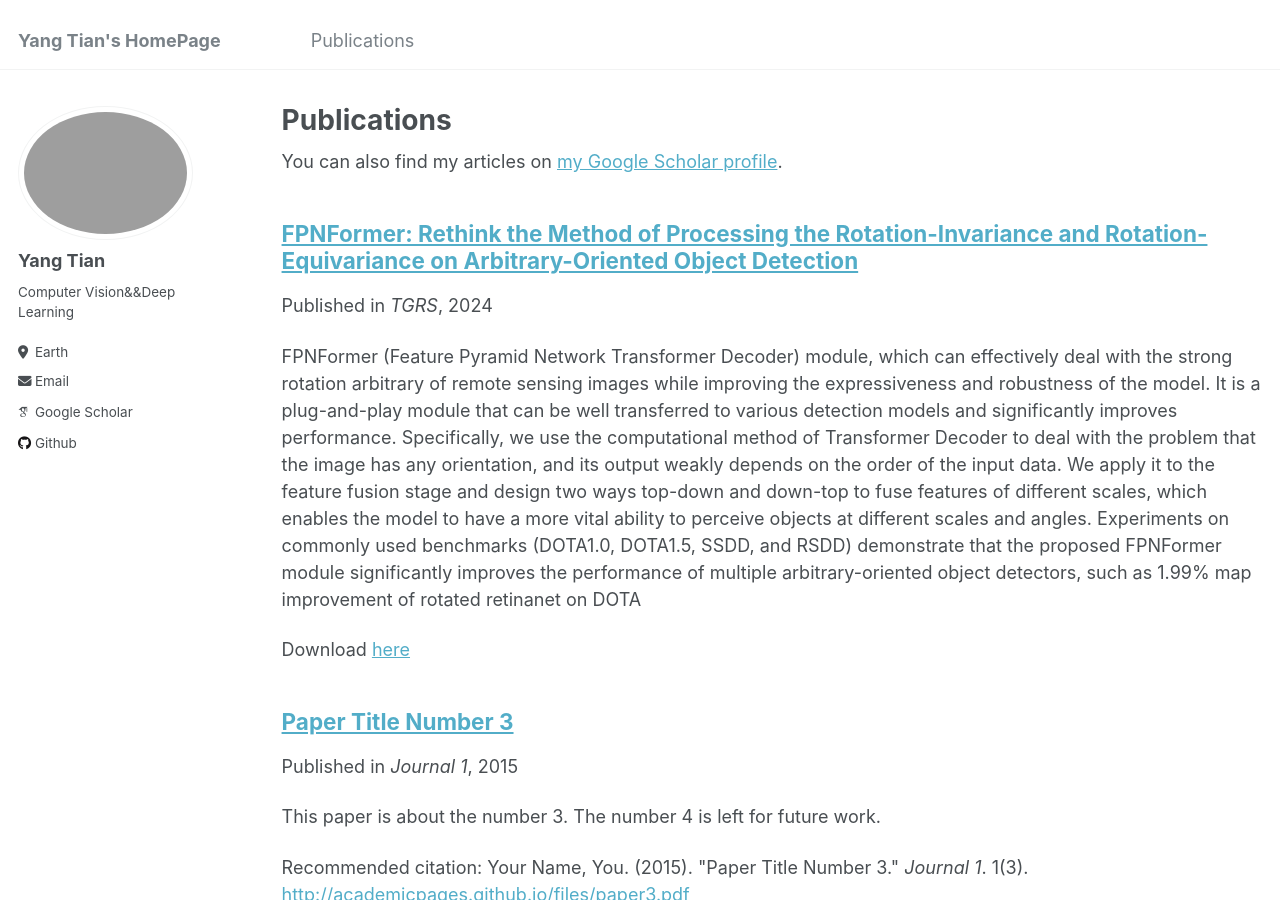
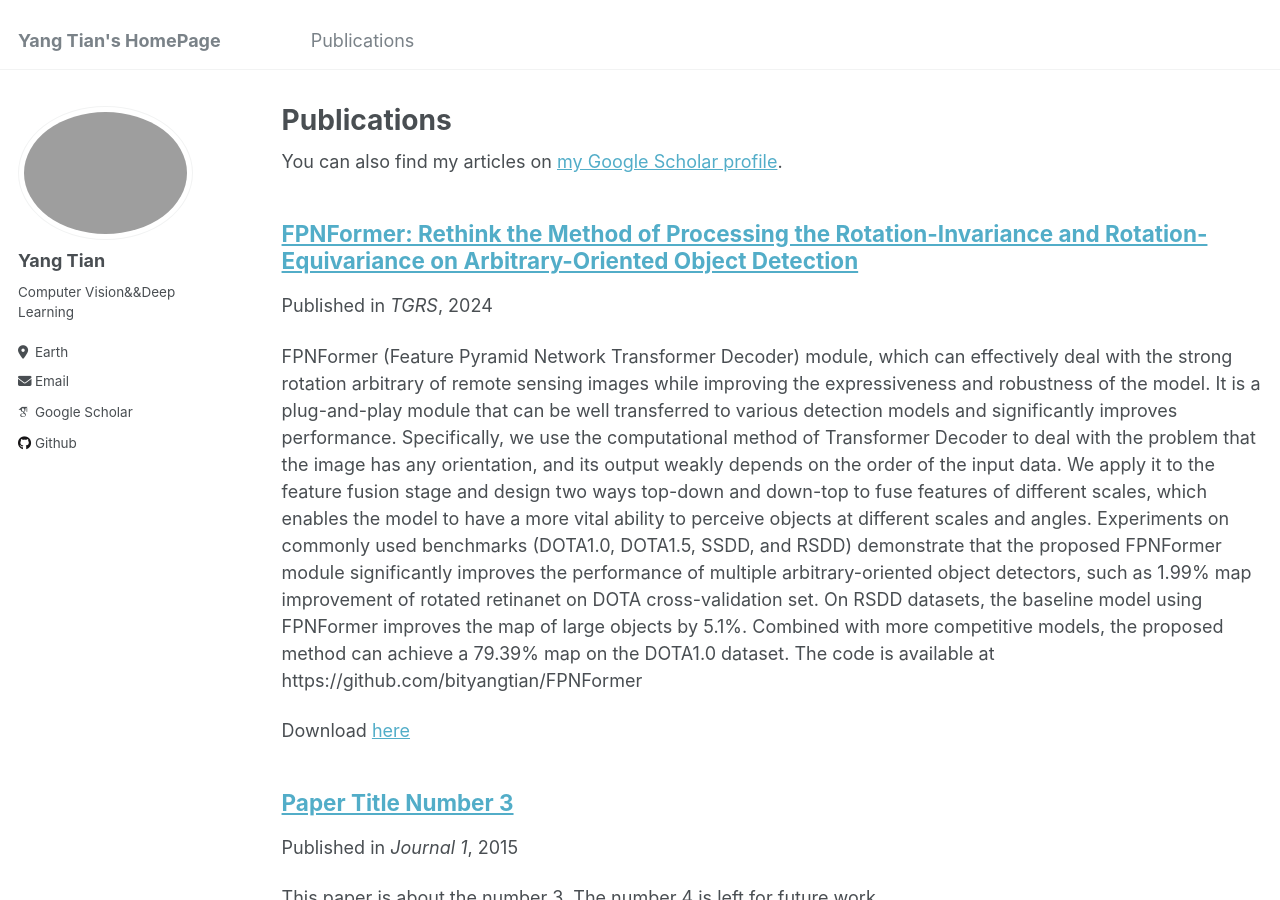
Before and after one commit to yangtian6781/yangtian6781.github.io, a Jekyll site: the page built from _pages/publications.md, in a window 1280 px wide and 900 px high. Built offline with Jekyll 4.4.1, drawn with Linux system fonts in a browser that asks for light colours; some web fonts are replaced.

Commit message:
Update 2024-01-08.md

```diff
--- a/_publications/2024-01-08.md
+++ b/_publications/2024-01-08.md
@@ -2,7 +2,7 @@
 title: "FPNFormer: Rethink the Method of Processing the Rotation-Invariance and Rotation-Equivariance on Arbitrary-Oriented Object Detection"
 collection: publications
 permalink: /publication/2024-01-08
-excerpt: 'FPNFormer (Feature Pyramid Network Transformer Decoder) module, which can effectively deal with the strong rotation arbitrary of remote sensing images while improving the expressiveness and robustness of the model. It is a plug-and-play module that can be well transferred to various detection models and significantly improves performance. Specifically, we use the computational method of Transformer Decoder to deal with the problem that the image has any orientation, and its output weakly depends on the order of the input data. We apply it to the feature fusion stage and design two ways top-down and down-top to fuse features of different scales, which enables the model to have a more vital ability to perceive objects at different scales and angles. Experiments on commonly used benchmarks (DOTA1.0, DOTA1.5, SSDD, and RSDD) demonstrate that the proposed FPNFormer module significantly improves the performance of multiple arbitrary-oriented object detectors, such as 1.99% map improvement of rotated retinanet on DOTA '
+excerpt: 'FPNFormer (Feature Pyramid Network Transformer Decoder) module, which can effectively deal with the strong rotation arbitrary of remote sensing images while improving the expressiveness and robustness of the model. It is a plug-and-play module that can be well transferred to various detection models and significantly improves performance. Specifically, we use the computational method of Transformer Decoder to deal with the problem that the image has any orientation, and its output weakly depends on the order of the input data. We apply it to the feature fusion stage and design two ways top-down and down-top to fuse features of different scales, which enables the model to have a more vital ability to perceive objects at different scales and angles. Experiments on commonly used benchmarks (DOTA1.0, DOTA1.5, SSDD, and RSDD) demonstrate that the proposed FPNFormer module significantly improves the performance of multiple arbitrary-oriented object detectors, such as 1.99% map improvement of rotated retinanet on DOTA cross-validation set. On RSDD datasets, the baseline model using FPNFormer improves the map of large objects by 5.1%. Combined with more competitive models, the proposed method can achieve a 79.39% map on the DOTA1.0 dataset. The code is available at https://github.com/bityangtian/FPNFormer'
 date: 2024-01-08
 venue: 'TGRS'
 paperurl: 'https://ieeexplore.ieee.org/abstract/document/10384424'
```
